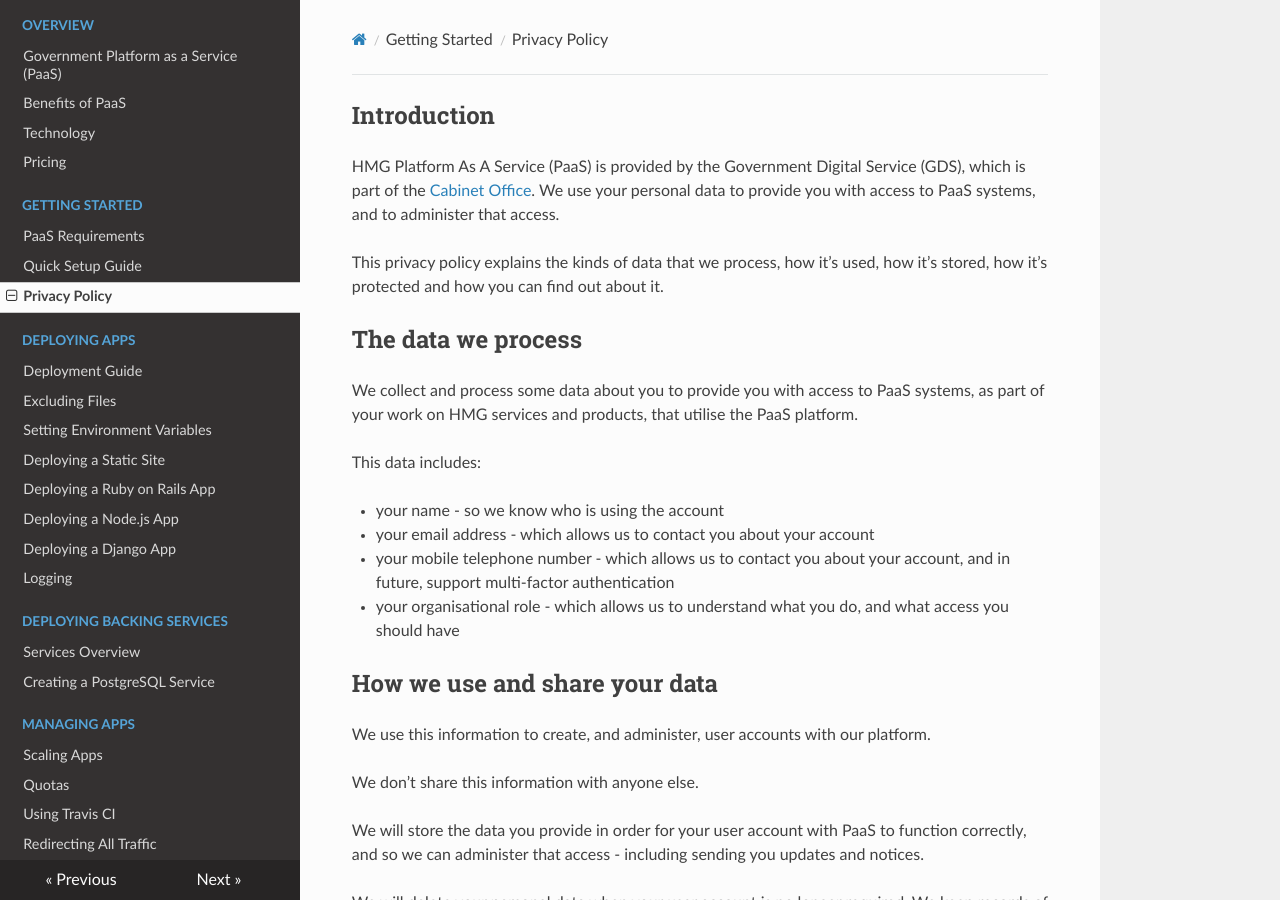
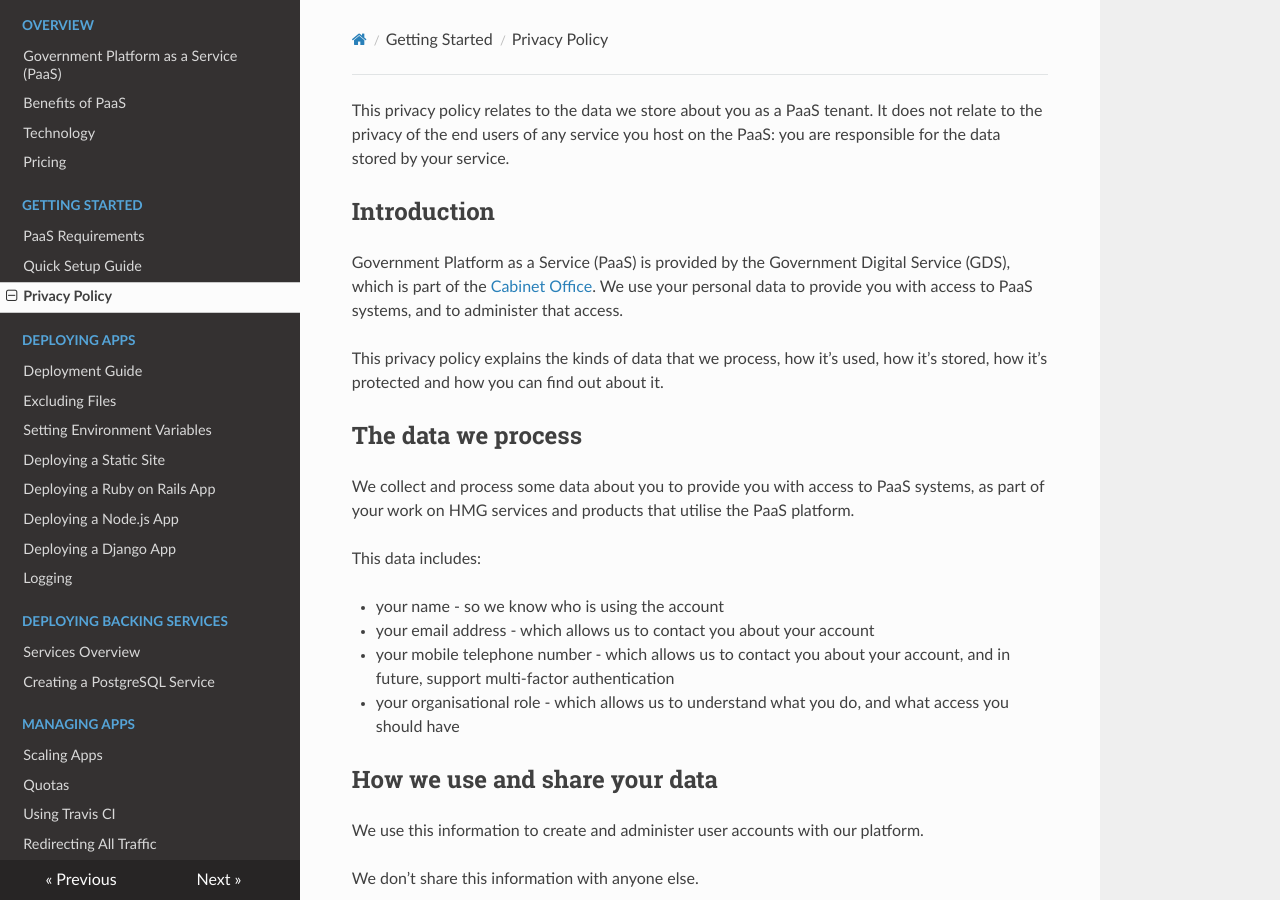
Before and after one commit to alphagov/paas-developer-docs, an MkDocs documentation site: the page built from docs/getting_started/privacy.md, in a window 1280 px wide and 900 px high. Built offline with MkDocs 1.6.1, drawn with Linux system fonts in a browser that asks for light colours; nearby versions of some CDN libraries; old or Windows-style settings are respelled for this version of MkDocs; some of the changed text lies outside the part shown.

Commit message:
Add a note clarifying policy is about tenants not end users

```diff
--- a/docs/getting_started/privacy.md
+++ b/docs/getting_started/privacy.md
@@ -1,13 +1,14 @@
+This privacy policy relates to the data we store about you as a PaaS tenant. It does not relate to the privacy of the end users of any service you host on the PaaS: you are responsible for the data stored by your service.
 
 ## Introduction
 
-HMG Platform As A Service (PaaS) is provided by the Government Digital Service (GDS), which is part of the [Cabinet Office](https://www.gov.uk/government/organisations/cabinet-office). We use your personal data to provide you with access to PaaS systems, and to administer that access.
+Government Platform as a Service (PaaS) is provided by the Government Digital Service (GDS), which is part of the [Cabinet Office](https://www.gov.uk/government/organisations/cabinet-office). We use your personal data to provide you with access to PaaS systems, and to administer that access.
 
 This privacy policy explains the kinds of data that we process, how it’s used, how it’s stored, how it’s protected and how you can find out about it.
 
 ## The data we process
 
-We collect and process some data about you to provide you with access to PaaS systems, as part of your work on HMG services and products, that utilise the PaaS platform.
+We collect and process some data about you to provide you with access to PaaS systems, as part of your work on HMG services and products that utilise the PaaS platform.
 
 This data includes:
 
@@ -18,7 +19,7 @@ This data includes:
 
 ## How we use and share your data
 
-We use this information to create, and administer, user accounts with our platform.
+We use this information to create and administer user accounts with our platform.
 
 We don’t share this information with anyone else.
 
@@ -50,6 +51,6 @@ Additionally, we may pass on your data if we have a lawful reason to do so, for
 
 You can [find out what information we hold about you](https://www.gov.uk/data-protection), and ask us not to use any of the information we collect.
 
-You can email us on gov-uk-paas-support@digital.cabinet-office.gov.uk . You’ll get a confirmation within 5 working days that we have received your complaint and a full answer within 20 working days. We will inform you if there’s going to be a delay.
+You can email us on [gov-uk-paas-support@digital.cabinet-office.gov.uk](mailto:gov-uk-paas-support@digital.cabinet-office.gov.uk). You’ll get a confirmation within 5 working days that we have received your complaint, and a full answer within 20 working days. We will inform you if there’s going to be a delay.
 
 If you’re unhappy with the answer you receive, or need any advice regarding the use of your personal data, you can contact the Information Commissioner’s Office (ICO), [https://ico.org.uk/](https://ico.org.uk/).
```
